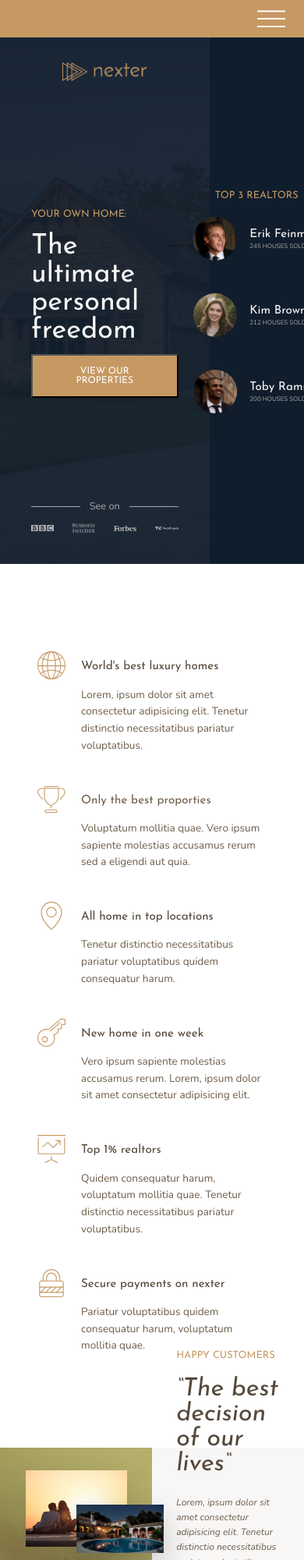
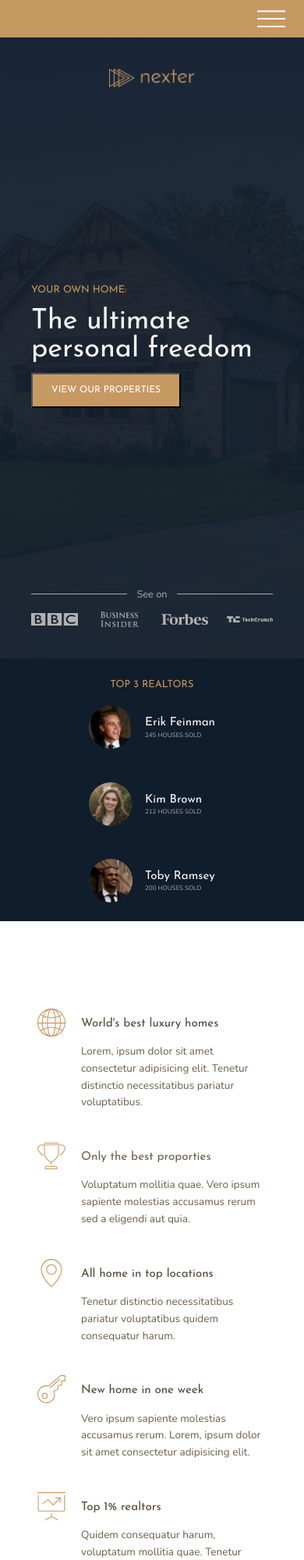
Before and after one commit to AndrzejKnit/nexter, a plain HTML site: page index.html in a window 390 px wide. Shown: the top 2000 px of the page at 78% size. Drawn offline with nearby package versions, Linux system fonts and the light colour scheme.

Commit message:
Lesson 122: Writing Media Queries - Part 2

```diff
--- a/css/style.css
+++ b/css/style.css
@@ -26,6 +26,9 @@ body {
     .container {
       grid-template-rows: 6rem 80vh min-content 40vw repeat(3, min-content);
       grid-template-columns: [full-start] minmax(6rem, 1fr) [center-start] repeat(8, [col-start] minmax(min-content, 14rem) [col-end]) [center-end] minmax(6rem, 1fr) [full-end]; } }
+  @media only screen and (max-width: 50em) {
+    .container {
+      grid-template-rows: 6rem calc(100vh - 6rem); } }
 
 .heading-1, .heading-2, .heading-3, .heading-4 {
   font-family: "Josefin Sans", sans-serif;
@@ -127,13 +130,19 @@ body {
   background-image: linear-gradient(rgba(16, 29, 44, 0.93), rgba(16, 29, 44, 0.93)), url(../img/hero.jpeg);
   background-size: cover;
   background-position: center;
-  padding: 5rem;
+  padding: 8rem;
   padding-top: 4rem;
   display: grid;
   grid-template-rows: 1fr min-content minmax(6rem, min-content) 1fr;
   grid-template-columns: min-max(min-content, max-content);
   grid-row-gap: 1.5rem;
   justify-content: center; }
+  @media only screen and (max-width: 50em) {
+    .header {
+      grid-column: 1 / -1; } }
+  @media only screen and (max-width: 37.5em) {
+    .header {
+      padding: 5rem; } }
   .header__logo {
     height: 3rem;
     justify-self: center; }
@@ -172,12 +181,21 @@ body {
   justify-content: center;
   justify-items: center;
   grid-row-gap: 2rem; }
+  @media only screen and (max-width: 50em) {
+    .realtors {
+      grid-column: 1 / -1; } }
   .realtors__list {
     display: grid;
     grid-template-columns: min-content max-content;
     grid-column-gap: 2rem;
     grid-row-gap: 5vh;
     align-items: center; }
+    @media only screen and (max-width: 50em) {
+      .realtors__list {
+        grid-template-columns: repeat(3, min-content max-content); } }
+    @media only screen and (max-width: 37.5em) {
+      .realtors__list {
+        grid-template-columns: min-content max-content; } }
   .realtors__img {
     width: 7rem;
     border-radius: 50%;
@@ -213,16 +231,25 @@ body {
   background-color: #c69963;
   grid-column: full-start / col-end 4;
   background-image: linear-gradient(rgba(198, 153, 99, 0.5), rgba(198, 153, 99, 0.5)), url(../img/back.jpg);
+  background-size: cover;
   display: grid;
   grid-template-rows: repeat(6, 1fr);
   grid-template-columns: repeat(6, 1fr);
   align-items: center; }
+  @media only screen and (max-width: 50em) {
+    .story__pictures {
+      grid-column: 1 / -1;
+      padding: 6rem; } }
 
 .story__img--1 {
   width: 100%;
   grid-row: 2 / 6;
   grid-column: 2 / 6;
   box-shadow: 0 2rem 5rem rgba(0, 0, 0, 0.1); }
+  @media only screen and (max-width: 50em) {
+    .story__img--1 {
+      grid-column: 1 / 5;
+      grid-row: 1 / -1; } }
 
 .story__img--2 {
   width: 115%;
@@ -230,6 +257,10 @@ body {
   grid-row: 4 / 6;
   z-index: 20;
   box-shadow: 0 2rem 5rem rgba(0, 0, 0, 0.2); }
+  @media only screen and (max-width: 50em) {
+    .story__img--2 {
+      grid-row: 1 / -1;
+      width: 100%; } }
 
 .story__content {
   background-color: #f9f7f6;
@@ -244,6 +275,10 @@ body {
   display: grid;
   align-content: center;
   justify-items: start; }
+  @media only screen and (max-width: 50em) {
+    .story__content {
+      grid-column: 1 / -1;
+      grid-row: 5 / 6; } }
 
 .story__text {
   font-size: 1.5rem;
--- a/sass/_header.scss
+++ b/sass/_header.scss
@@ -4,7 +4,7 @@
     background-image: linear-gradient(rgba($color-secondary, .93), rgba($color-secondary, .93)), url(../img/hero.jpeg);
     background-size: cover;
     background-position: center;
-    padding: 5rem;
+    padding: 8rem;
     padding-top: 4rem;
 
     display: grid;
@@ -12,6 +12,14 @@
     grid-template-columns: min-max(min-content, max-content);
     grid-row-gap: 1.5rem;
     justify-content: center;
+
+    @media only screen and (max-width: $bp-medium) {
+        grid-column: 1 / -1;
+    }
+
+    @media only screen and (max-width: $bp-small) {
+        padding: 5rem;
+    }
 
     &__logo {
         height: 3rem;
--- a/sass/_story.scss
+++ b/sass/_story.scss
@@ -3,12 +3,17 @@
         background-color: $color-primary;
         grid-column: full-start / col-end 4;
         background-image: linear-gradient(rgba($color-primary, .5), rgba($color-primary, .5)), url(../img/back.jpg);
-
+        background-size: cover;
 
         display: grid;
         grid-template-rows: repeat(6, 1fr);
         grid-template-columns: repeat(6, 1fr);
         align-items: center;
+
+        @media only screen and (max-width: $bp-medium) {
+            grid-column: 1 / -1;
+            padding: 6rem;
+        }
     }
 
     &__img--1 {
@@ -16,6 +21,11 @@
         grid-row: 2 / 6;
         grid-column: 2 / 6;
         box-shadow: 0 2rem 5rem rgba($color: #000000, $alpha: 0.1);
+
+        @media only screen and (max-width: $bp-medium) {
+            grid-column: 1 / 5;
+            grid-row: 1 / -1;
+        }
     }
     &__img--2 {
         width: 115%;
@@ -23,6 +33,10 @@
         grid-row: 4 / 6;
         z-index: 20;
         box-shadow: 0 2rem 5rem rgba($color: #000000, $alpha: 0.2);
+        @media only screen and (max-width: $bp-medium) {
+            grid-row: 1 / -1;
+            width: 100%;
+        }
     }
 
     &__content {
@@ -39,6 +53,11 @@
         display: grid;
         align-content: center;
         justify-items: start;
+
+        @media only screen and (max-width: $bp-medium) {
+            grid-column: 1 / -1;
+            grid-row: 5 / 6;
+        }
     }
 
     &__text {
```
Also changed, not shown: sass/_base.scss (+6 -1 lines), sass/_realtors.scss (+12 -0 lines).
